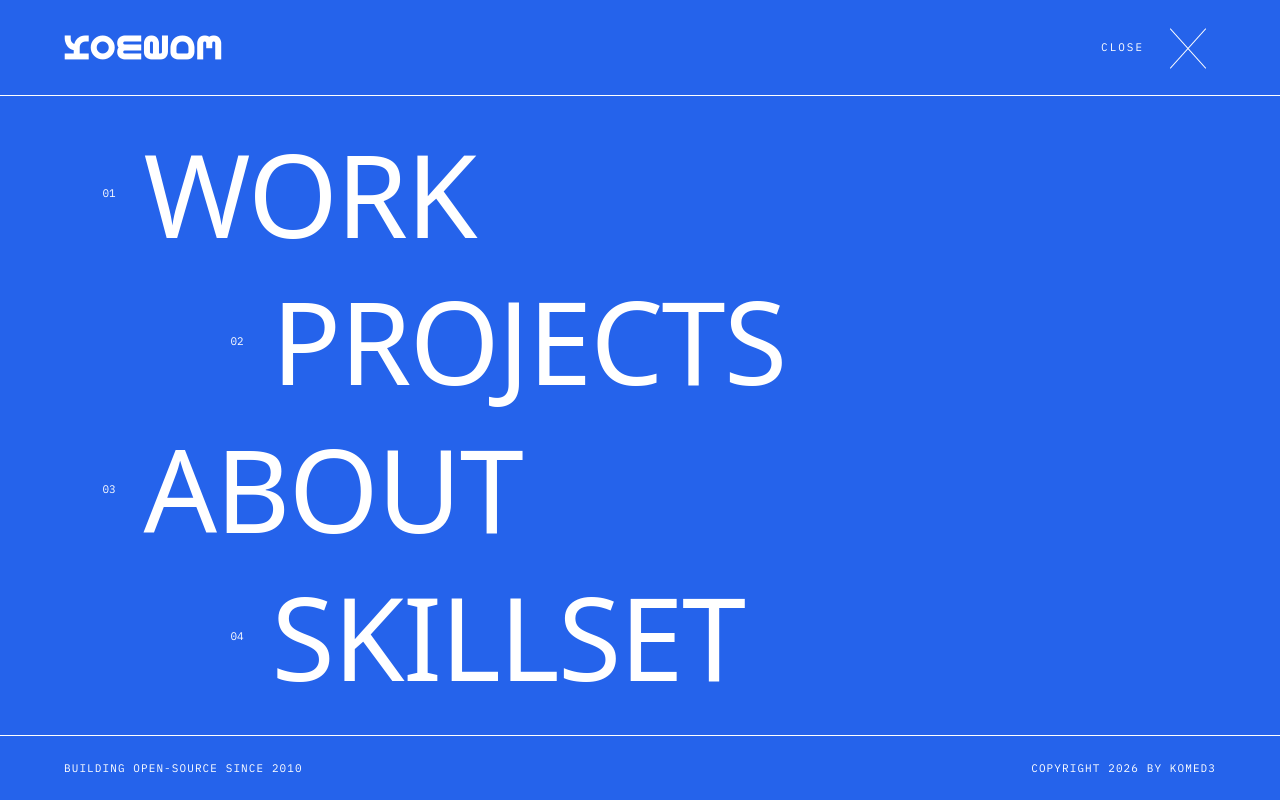
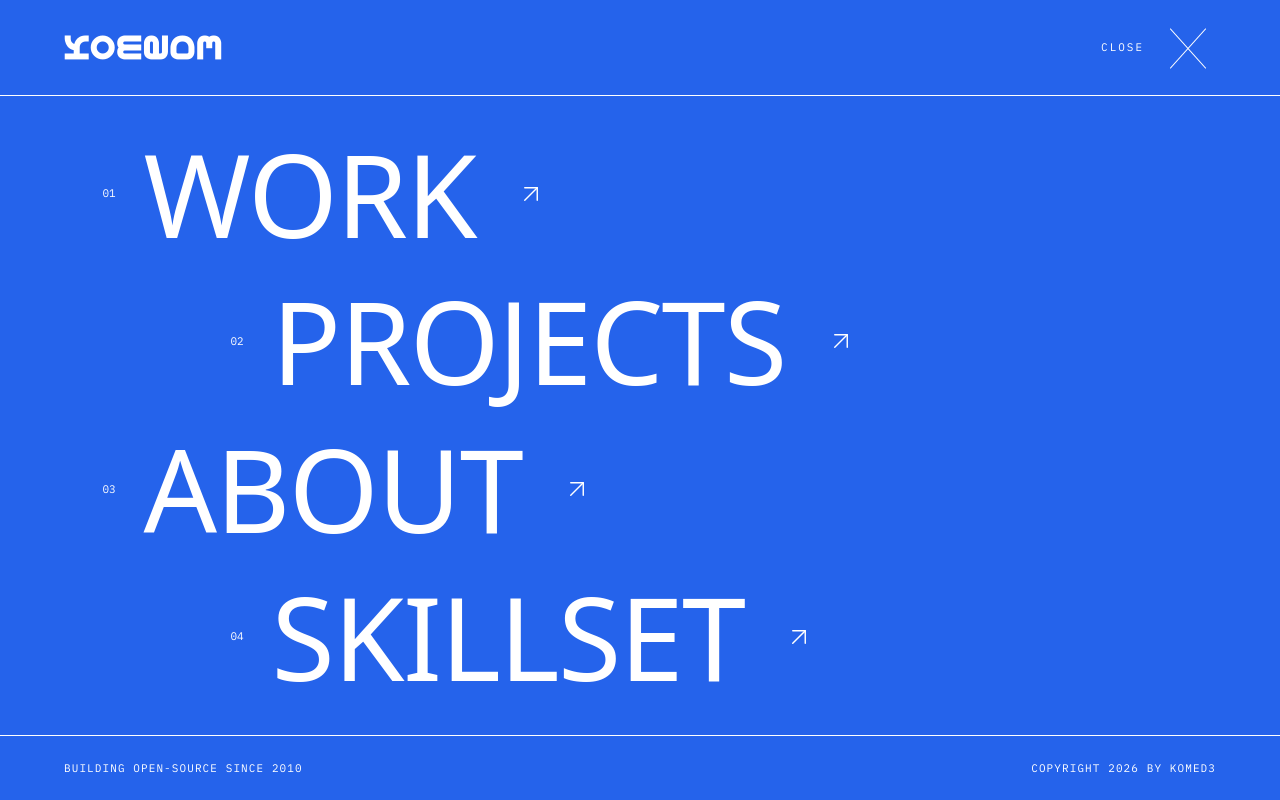
Before and after one commit to komed3/web, a React (Vite) app: page / in a window 1280 px wide. Both pictures are taken after a click on the button "MENU". Built offline with nearby package versions, Linux system fonts and the light colour scheme; a web font is replaced by a local one.

Commit message:
Update Header.tsx

```diff
--- a/src/layout/Header.tsx
+++ b/src/layout/Header.tsx
@@ -1,3 +1,4 @@
+import { ArrowUpRight } from 'lucide-react';
 import { AnimatePresence, motion, usePresence } from 'motion/react';
 import { useEffect, useState } from 'react';
 import { Link, useLocation } from 'react-router';
@@ -174,6 +175,15 @@ export function Header () {
                       <span className= 'whitespace-nowrap uppercase text-[clamp(3rem,9vw,10rem)]'>
                         { label }
                       </span>
+
+                      <ArrowUpRight
+                        size= { 30 }
+                        strokeWidth= { 1.15 }
+                        className= {
+                          'shrink-0 ml-3 group-hover:translate-x-2 group-hover:-translate-y-2 ' +
+                          'transition-transform duration-300'
+                        }
+                      />
                     </Link>
                   </motion.div>
                 ) ) }
```
